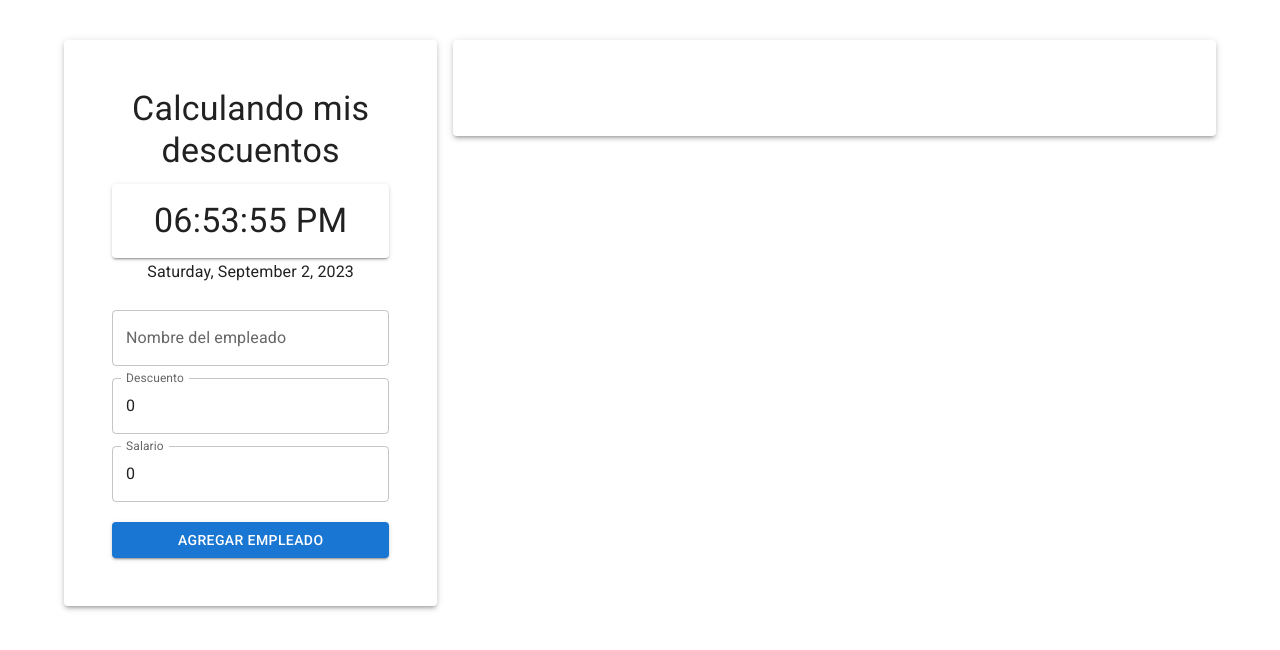
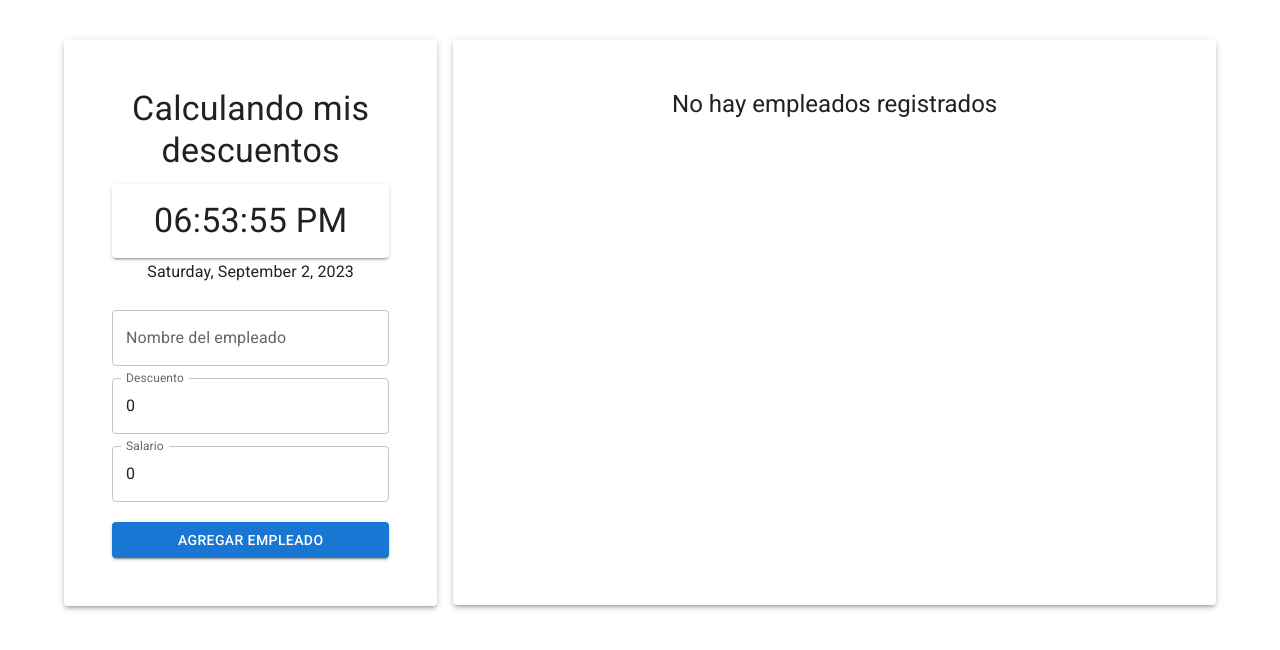
Before and after one commit to victorvzn/date, a React (Vite) app: page / in a window 1280 px wide. Shown: the top 650 px of the page. Built offline with nearby package versions, Linux system fonts and the light colour scheme.

Commit message:
validando cuando no hay empleados en el listado

```diff
--- a/src/App.jsx
+++ b/src/App.jsx
@@ -57,7 +57,7 @@ function App() {
           </Paper>
         </Grid>
         <Grid item xs={8}>
-          <Paper elevation={3} sx={{ p: 6 }}>
+          <Paper elevation={3} sx={{ p: 6, minHeight: '29.3rem' }}>
             {/* TODO: Separar la lista de empleados en un componente llamdado EmployeeList.jsx el cual recibirá una propiedad llamada employees en la cual se le pasará el estado employees. */}
 
             <EmployeeList
--- a/src/components/EmployeeList.jsx
+++ b/src/components/EmployeeList.jsx
@@ -1,6 +1,13 @@
+import { Typography } from '@mui/material'
 import Employee from './Employee'
 
 const EmployeeList = ({ employees, onDeleteEmployee }) => {
+  if (employees.length === 0) {
+    return <Typography variant="h5" sx={{ textAlign: 'center' }}>
+      No hay empleados registrados
+    </Typography>
+  }
+
   return (
     <>
       {employees.map((employee, index) => {
```
